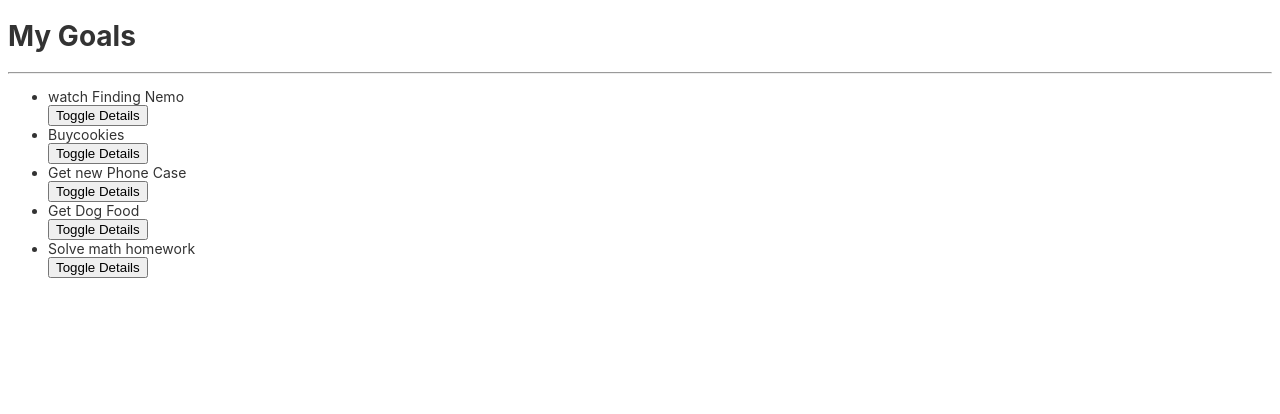
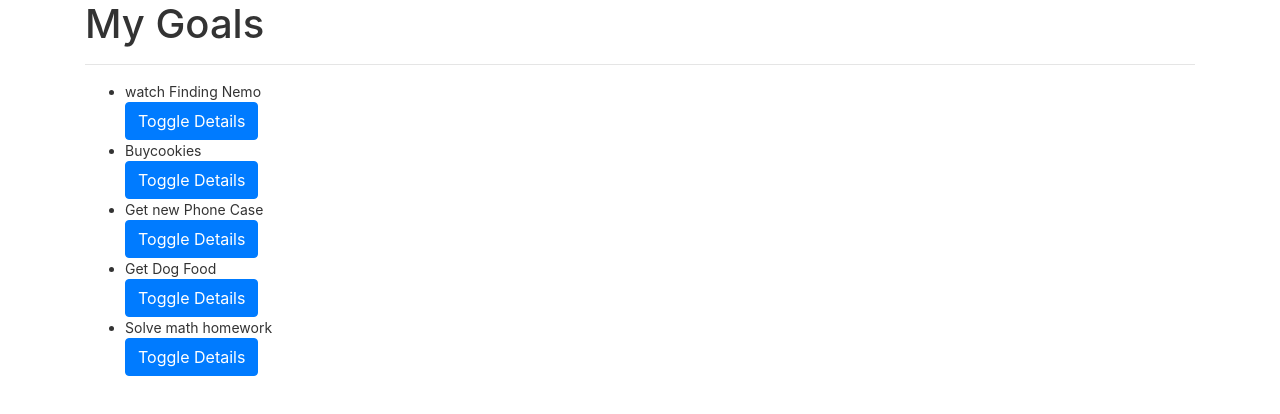
Before and after one commit to FrankKamala/Goalz, an Angular app: page / in a window 1280 px wide. Shown: the top 414 px of the page. Built offline with nearby package versions, Linux system fonts and the light colour scheme.

Commit message:
added bootstrapp

```diff
--- a/package.json
+++ b/package.json
@@ -19,6 +19,8 @@
     "@angular/platform-browser": "~8.2.14",
     "@angular/platform-browser-dynamic": "~8.2.14",
     "@angular/router": "~8.2.14",
+    "bootstrap": "^4.3.1",
+    "popper": "^1.0.1",
     "rxjs": "~6.4.0",
     "tslib": "^1.10.0",
     "zone.js": "~0.9.1"
--- a/src/app/goal/goal.component.html
+++ b/src/app/goal/goal.component.html
@@ -1,13 +1,15 @@
-
+<div class="container">
   <h1>My Goals</h1>
   <hr>
   <ul>
     <div *ngFor='let goal of goals;let i = index'>
        <li appStrikethrough>{{goal.name}} </li> <!--added Directive to host -->
-      <button (click)='toggleDetails(i)'>Toggle Details</button>
+      <button (click)='toggleDetails(i)'class="btn btn-primary">Toggle Details</button>
       <app-detail *ngIf='goal.showDescription' [goal]='goal' (isComplete) = 'deleteGoal($event,i)'></app-detail>
     </div>
 
 
 
   </ul>
+
+</div>
--- a/src/index.html
+++ b/src/index.html
@@ -5,6 +5,7 @@
   <title>Goalz</title>
   <base href="/">
   <meta name="viewport" content="width=device-width, initial-scale=1">
+  <link rel="stylesheet" href="https://stackpath.bootstrapcdn.com/bootstrap/4.3.1/css/bootstrap.min.css" integrity="sha384-ggOyR0iXCbMQv3Xipma34MD+dH/1fQ784/j6cY/iJTQUOhcWr7x9JvoRxT2MZw1T" crossorigin="anonymous">
   <link rel="icon" type="image/x-icon" href="favicon.ico">
 </head>
 <body>
```
Also changed, not shown: 1 other file (tests, documents, lock files or other folders).
